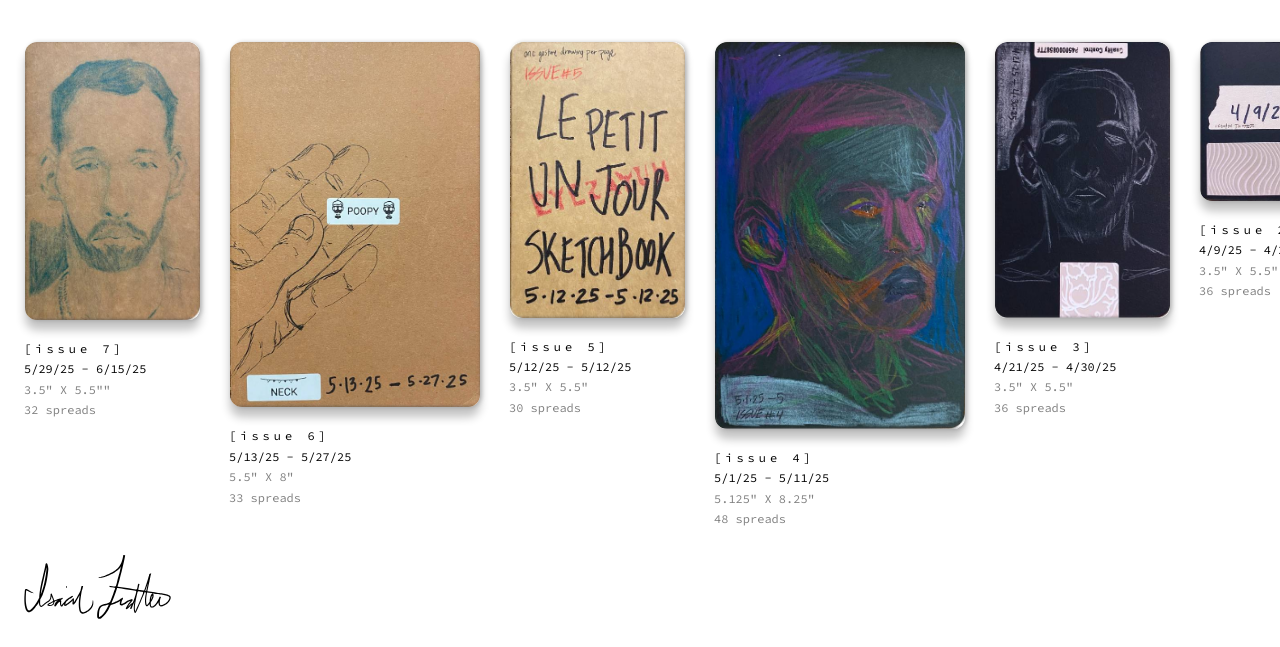
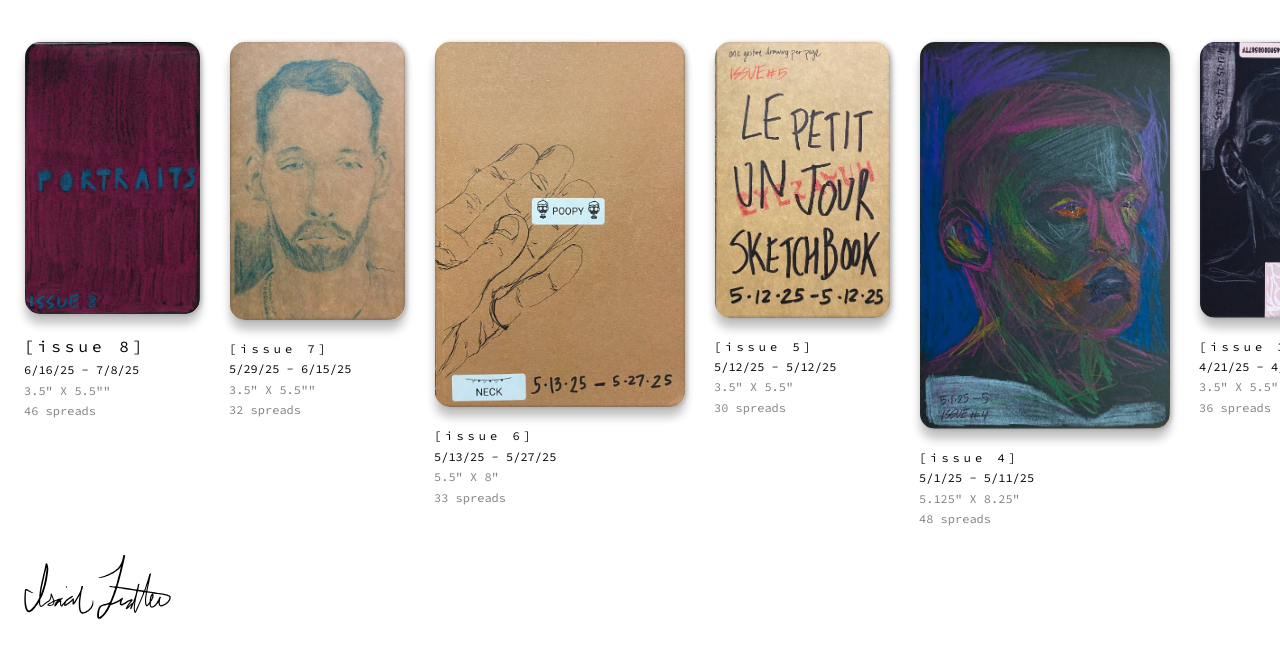
Before and after one commit to isaiahtrotter/eyezayuh, a PHP site: page / in a window 1280 px wide. Shown: the part 198-845 px from the top of the page. Run offline with PHP 8.4, Linux system fonts and the light colour scheme; some libraries are stand-ins or nearby versions.

Commit message:
new sketchbook thumbnail + small sketchbook cover fixes

```diff
--- a/index.html
+++ b/index.html
@@ -61,6 +61,23 @@
       </div>
 
       <div class="sketchbooks">
+        <div>
+          <div
+            class="_df_thumb"
+            id="issue_8"
+            source="sketchbooks/issue_7.pdf"
+            thumb="thumbnails/issue_8.jpeg"
+          ></div>
+          <p class="sketchbook_text">
+            <span style="letter-spacing: 4px; font-size: 16px">[issue 8]</span>
+            <br />6/16/25 - 7/8/25 <br />
+            <span style="color: gray"
+              >3.5" X 5.5"" <br />
+              46 spreads</span
+            >
+          </p>
+        </div>
+
         <div>
           <div
             class="_df_thumb"
@@ -183,6 +200,7 @@
     </main>
 
     <!-- Footer -->
+
     <div class="signature">
       <img src="/images/signature.svg" alt="isaiah trotter signature" />
     </div>
--- a/styles.css
+++ b/styles.css
@@ -80,7 +80,7 @@
 .df-book-page1,
 .df-book-page2,
 .df-book-cover {
-  border-radius: 12px;
+  border-radius: 15px;
 }
 
 /* 3.5" x 5.5" */
@@ -97,6 +97,7 @@
 #issue_3,
 #issue_5,
 #issue_7,
+#issue_8,
 .df-popup-thumb,
 .df-book-cover::after {
   width: 175px;
```
Also changed, not shown: thumbnails/issue_4.jpeg, thumbnails/issue_8.jpeg (added).
